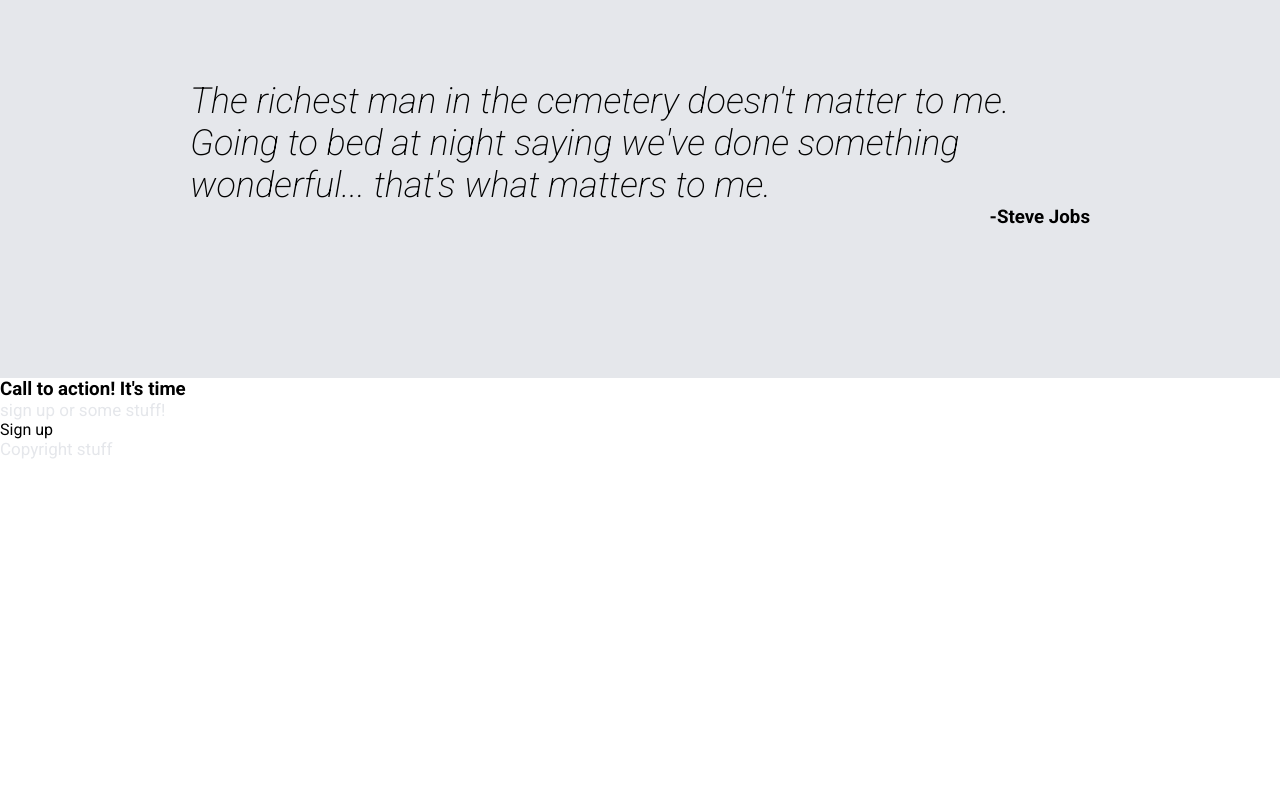
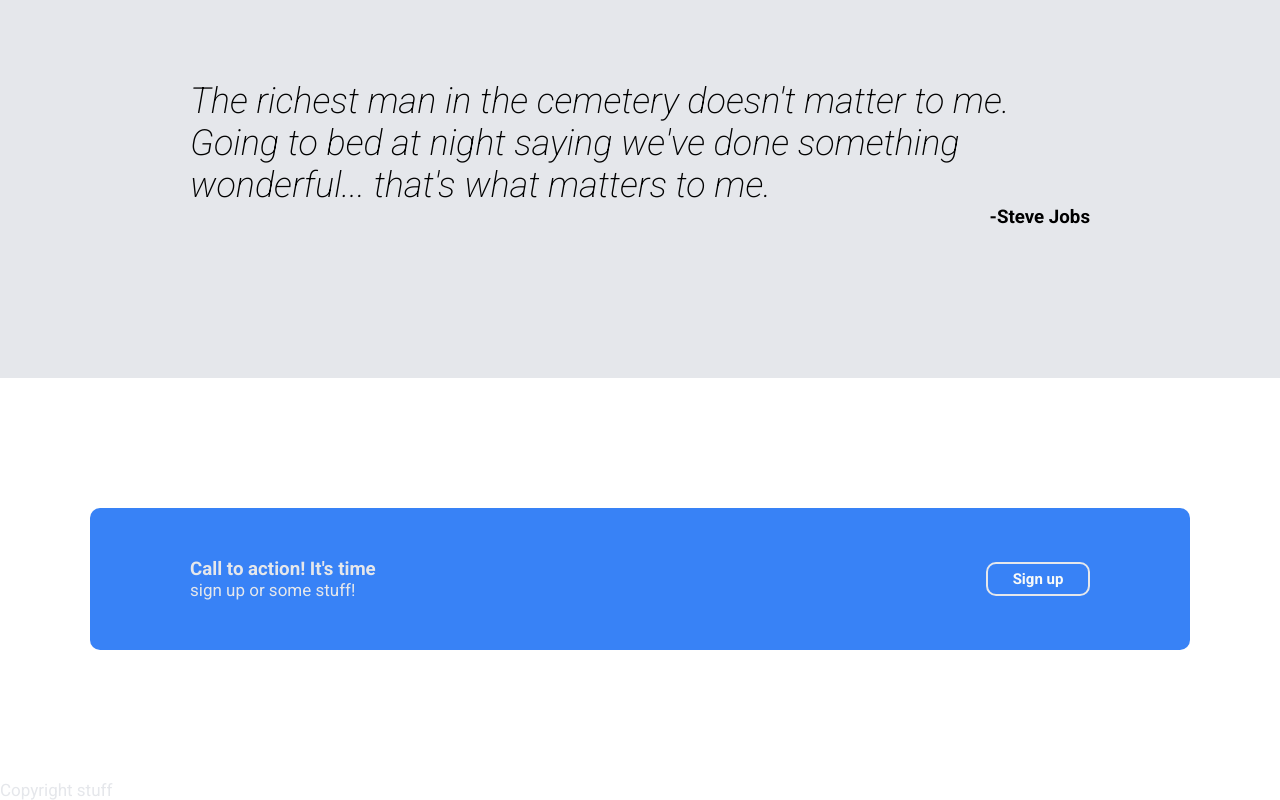
Before and after one commit to TheInfinites/odin-landing-page, a plain HTML site: page index.html in a window 1280 px wide. Shown: the part 1031-1831 px from the top of the page. Before the commit the page ends 1490 px from the top, so only its background shows below. Drawn offline with Linux system fonts and the light colour scheme.

Commit message:
section 4 (draft 1) done

```diff
--- a/index.html
+++ b/index.html
@@ -133,6 +133,8 @@
     <!-- secction 4-->
     <div class="section-4">
 
+        <div class="sec-4-wrapper">
+
             <!--the main box-->
             <div class="ctc-box">
 
@@ -152,6 +154,9 @@
 
         </div>
 
+
+    </div>
+
     <!--footer-->
     <div class="footer">
         <p>Copyright stuff</p>
--- a/stylesheet.css
+++ b/stylesheet.css
@@ -191,3 +191,42 @@
 h3 {
     margin: 0;
 }
+
+
+/* section 4 */
+
+.sec-4-wrapper {
+    display: flex;
+    width: 1100px;
+    margin: auto;
+    padding: 50px 0px;
+}
+
+.ctc-box h3 {
+    color: #e5e7eb;
+}
+
+.ctc-box {
+    background-color: #3882f6;
+    margin: 80px 0px;
+    width: 100%;
+    padding: 50px 100px;
+    border-radius: 10px;
+    display: flex;
+    justify-content: space-between;
+    align-items: center;
+}
+
+.button-2 {
+    border: solid #e5e7eb;
+    border-width: 2px;
+    border-radius: 10px;
+    width: 100px;
+    height: 30px;
+    display: flex;
+    align-items: center;
+    justify-content: center;
+    color: #f9faf8;
+    font-size: 15px;
+    font-weight: bold;
+}
```
Lines whose indentation alone changed are shown as unchanged.
